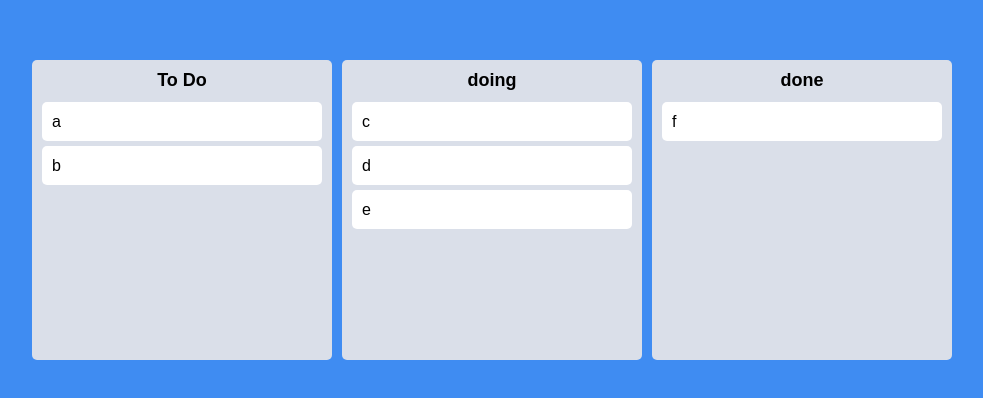
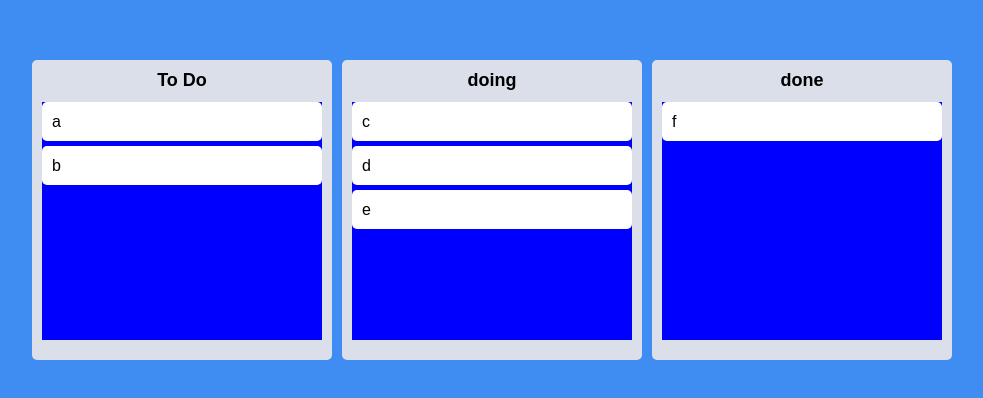
Before and after one commit to hyunjun00/react-master-class, a React (Create React App) app: page / in a window 1280 px wide. Shown: the part 190-588 px from the top of the page, without its empty margins (268-1251 px from the left). Built offline with nearby package versions, Linux system fonts and the light colour scheme.

Commit message:
Droppable Snapshot

```diff
--- a/src/Components/Board.tsx
+++ b/src/Components/Board.tsx
@@ -9,6 +9,8 @@
   background-color: ${(props) => props.theme.boardColor};
   border-radius: 5px;
   min-height: 300px;
+  display: flex;
+  flex-direction: column;
 `;
 
 const Title = styled.h2`
@@ -18,9 +20,21 @@
   font-size: 18px;
 `;
 
+const Area = styled.div<IAreaProps>`
+  background-color: ${(props) =>
+    props.isDraggingOver ? "pink" : props.isDraggingFromThis ? "red" : "blue"};
+  flex-grow: 1;
+  transition: background-color 0.3s ease-in-out;
+`;
+
 interface IBoardProps {
   toDos: string[];
   boardId: string;
+}
+
+interface IAreaProps {
+  isDraggingFromThis: boolean;
+  isDraggingOver: boolean;
 }
 
 function Board({ toDos, boardId }: IBoardProps) {
@@ -28,13 +42,18 @@
     <Wrapper>
       <Title>{boardId}</Title>
       <Droppable droppableId={boardId}>
-        {(magic) => (
-          <div ref={magic.innerRef} {...magic.droppableProps}>
+        {(magic, info) => (
+          <Area
+            isDraggingOver={info.isDraggingOver}
+            isDraggingFromThis={Boolean(info.draggingFromThisWith)}
+            ref={magic.innerRef}
+            {...magic.droppableProps}
+          >
             {toDos.map((toDo, index) => (
               <DraggableCard key={toDo} index={index} toDo={toDo} />
             ))}
             {magic.placeholder}
-          </div>
+          </Area>
         )}
       </Droppable>
     </Wrapper>
```
